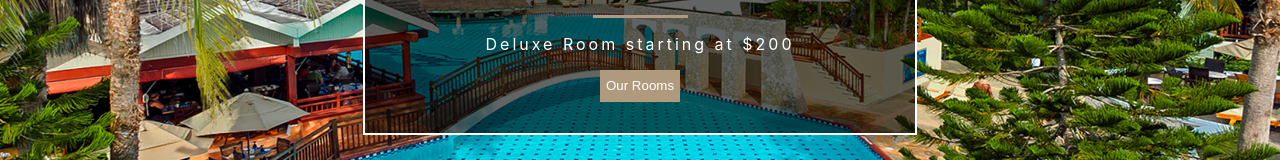
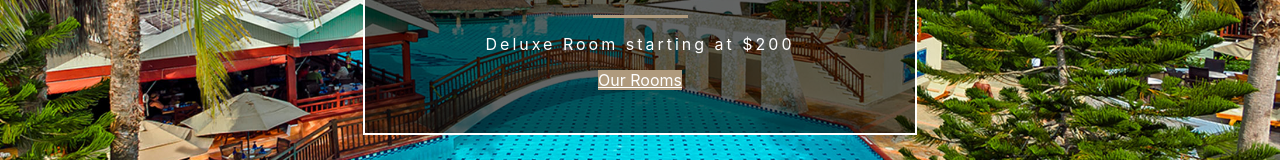
Before and after one commit to RebecaGonz/Resort-app, a React (Create React App) app in the folder client/: page /home in a window 1280 px wide. Shown: the part 545-705 px from the top of the page. Built offline with nearby package versions, Linux system fonts and the light colour scheme.

Commit message:
nicky changes with rooms page

```diff
--- a/client/src/App.js
+++ b/client/src/App.js
@@ -1,4 +1,4 @@
-import logo from './logo.svg';
+// import logo from './logo.svg';
 import './App.css';
 import Main from './views/Main'
 import Rooms from './views/Rooms'
@@ -10,11 +10,11 @@ function App() {
     return (
         <div className="App">
             <Router>
-            <Redirect from='/' to ='home' noThrow/>
-            <Main path="/home"/>
-            <Rooms path="/home/rooms"/>
-            <SingleRoom path="/home/singleRooms"/>
-            <Error path="/home/error"/>
+                <Redirect from='/' to='home' noThrow />
+                <Main path="/home" />
+                <Rooms path="/rooms" />
+                <SingleRoom path="/home/singleRooms" />
+                <Error path="/home/error" />
             </Router>
         </div>
     );
--- a/client/src/components/Hero.js
+++ b/client/src/components/Hero.js
@@ -1,14 +1,18 @@
 import React from 'react'
-import styles from './index.module.css'
+import styles from './index.module.css';
+import backGround from './images/resort.JPG';
+import { Link } from '@reach/router';
 
-function Hero() {
+function Hero(props) {
+    var {back, title, desc, btnText, btnTo} = props;
+
     return (
-        <div className={styles.heroImage}>
+        <div className={styles.heroImage} style={{ backgroundImage : `url(${back})` }}>
             <div className={styles.heroBox}>
-                <h1 className={styles.heroTitle }>Luxurius Rooms</h1>
+                <h1 className={styles.heroTitle }>{ title }</h1>
                 <div className={styles.heroLine}></div>
-                <p className={styles.heroDesc}>Deluxe Room starting at $200</p>
-                <button className={styles.heroBtn} > Our Rooms</button>
+                <p className={styles.heroDesc}>{ desc }</p>
+                <Link to={btnTo} className={styles.heroBtn} >{ btnText }</Link>
             </div>
         </div>
     )
--- a/client/src/components/index.module.css
+++ b/client/src/components/index.module.css
@@ -110,7 +110,7 @@
 
 /*  Code for component Hero.js  */
 .heroImage {
-    background-image: url("./images/resort.JPG");
+    /* background-image: url("./images/resort.JPG"); */
     height: 500px;
     background-position: center;
     background-repeat: no-repeat;
--- a/client/src/views/Main.js
+++ b/client/src/views/Main.js
@@ -3,6 +3,8 @@ import NavBar from '../components/NavBar'
 import Hero from '../components/Hero'
 import {FaCocktail, FaHiking, FaShuttleVan, FaBeer} from 'react-icons/fa'
 import styles from '../components/index.module.css'
+import backGround from '../components/images/resort.JPG';
+
 
 function Main() {
     const [services, setServices]= useState({
@@ -33,7 +35,7 @@ function Main() {
     return (
         <div>
             <NavBar/>
-            <Hero/>
+            <Hero back={backGround} title="Luxurius Rooms" desc="Deluxe Room starting at $200" btnText="Our Rooms" btnTo="/rooms" />
             <div>
                 <h1>Services</h1>
                 <div className={styles.heroLine}></div>
--- a/client/src/views/Rooms.js
+++ b/client/src/views/Rooms.js
@@ -1,8 +1,13 @@
-import React from 'react'
+import React from 'react';
+import NavBar from '../components/NavBar';
+import Hero from '../components/Hero';
+import backGround from '../components/images/room.jpg';
 
 function Rooms() {
     return (
         <div>
+            <NavBar />
+            <Hero back={backGround} title="Our Rooms" desc="" btnText="RETURN HOME" btnTo="/home"/>
             <p>Page for all the rooms</p>
         </div>
     )
```
Also changed, not shown: client/src/components/images/room.jpg (added).
